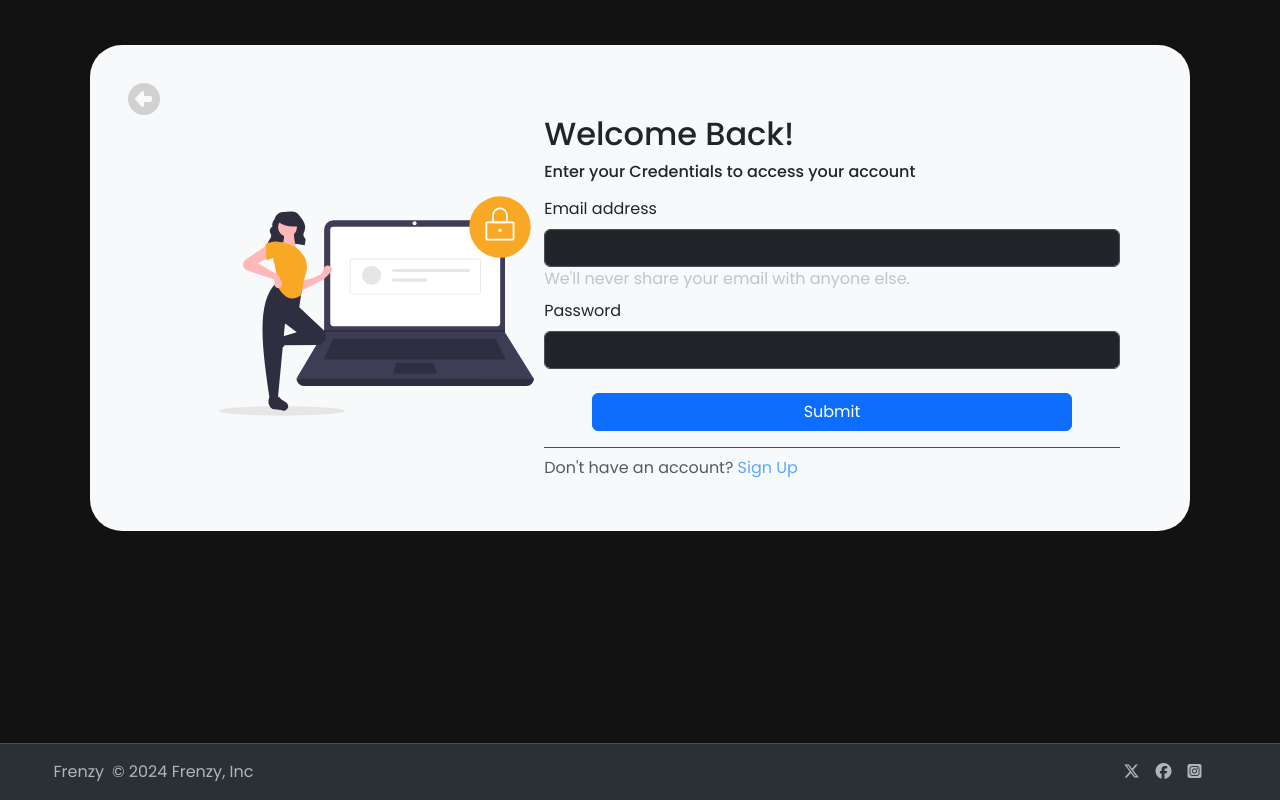
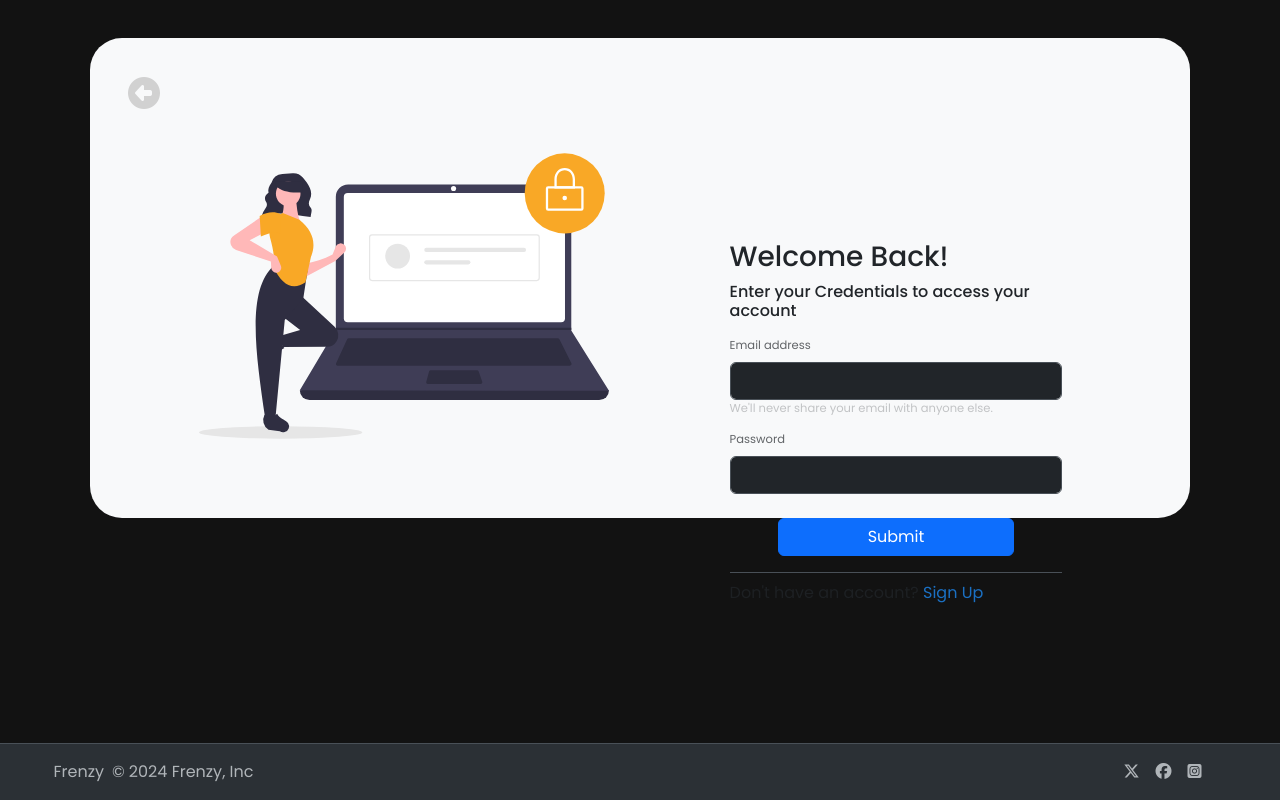
Before and after one commit to 22f1001635/Frenzy-household-services-app, a Vue app in the folder frontend/: page /signin in a window 1280 px wide. Built offline with nearby package versions, Linux system fonts and the light colour scheme.

Commit message:
ui refinement for desktop flow for sign in and sign up

```diff
--- a/frontend/src/assets/styles/sign.css
+++ b/frontend/src/assets/styles/sign.css
@@ -1,11 +1,11 @@
 body{
     background-color: #121212;
-    overflow:auto;
+    overflow:hidden;
 }
 #forms{
     padding:0vw 7vw;
-    padding-bottom: 5vw;
-    padding-top: 3.5% !important;
+    padding-bottom: 3vw;
+    padding-top: 3% !important;
     #back>a{
         text-decoration: none;
         color: #d1d1d1;
@@ -20,23 +20,42 @@ body{
         padding-left: 3vw;
         padding-top: 3vw;
     }
-    #back > h2 {
+    #back > h3 {
         padding-top: 3.5vw;
-
     }
     #box{
     padding: 4.75vw;
     padding-left: 10vw;
     border-radius: 2em;
     display: flex;
+    height: 37.5vw;
     img{
-        width: 30vw;
+        width: 32vw;
+        margin:5%;
         }
     }
 }
 .mainform{
-    padding: 1vw;
-    padding-left: 15vw;
+position: absolute;
+height: 30vw;
+width: 40vw !important;
+padding: 0vw 7vw !important;
+top: 50% !important;
+left: 50% !important;
+margin-top: 2.5% !important;
+transform: translate(-50%, -50%) !important;
+margin-left: 20vw;
+}
+.mainform2{
+    position: absolute;
+    height: 30vw;
+    width: 40vw !important;
+    padding: 0vw 7vw !important;
+    top: 42.5% !important;
+    left: 50% !important;
+    margin-top: 0.5% !important;
+    margin-left: 20vw;
+    transform: translate(-50%, -50%) !important;
 }
 .text-dark-muted>a{
     text-decoration: none;
@@ -48,3 +67,7 @@ body{
     font-weight: 600;
     opacity: 100 !important;
 }
+#emailHelp,label{
+    font-size: 0.9vw;
+    opacity: 0.7;
+}
--- a/frontend/src/views/signin.vue
+++ b/frontend/src/views/signin.vue
@@ -31,14 +31,14 @@ const handleSubmit = async (event) => {
     <main>
     <div id="forms" style="padding-top: 4%;">
         <div id="back"><a href="javascript:window.history.back()"><i class="fa-solid fa-circle-left" style="font-size:250%;"></i></a></div>
-        <div id="box" class="bg-light text-dark" style="padding: 9.5% 4.75%;">
-            <img src="../assets/images/login.svg" draggable="false" style="padding-left: 7%;">
+        <div id="box" class="bg-light text-dark">
+            <img src="../assets/images/login.svg" draggable="false">
             <div class="mainform">
-                <h2>Welcome Back!</h2>
+                <h3>Welcome Back!</h3>
                 <h6>Enter your Credentials to access your account</h6>
                 <!--Form Fields-->
                 <form @submit="handleSubmit">
-                    <div class="form-group pt-2 pb-2">
+                    <div class="form-group pt-1 pb-2">
                         <label class="form-label">Email address</label>
                         <input
                             type="email"
--- a/frontend/src/views/signup.vue
+++ b/frontend/src/views/signup.vue
@@ -38,20 +38,20 @@ const handleSubmit = async(event) => {
     <div id="forms" style="padding-top: 3vw; padding-bottom: 6vw;">
         <div id="back"><a href="javascript:window.history.back()"><i class="fa-solid fa-circle-left" style="font-size:250%;"></i></a></div>
         <div id="box" class="bg-light text-dark">
-            <img src="../assets/images/login.svg" draggable="false" style="width: 24.5vw;">
-            <div class="mainform">
-                <h2>Welcome New User!</h2>
+            <img src="../assets/images/login.svg" draggable="false">
+            <div class="mainform2">
+                <h3>Welcome New User!</h3>
                 <h6>Enter your Information to make your account</h6>
                 <!--Form Fields-->
                 <form @submit="handleSubmit">
-                    <div class="form-group pt-2 pb-2">
+                    <div class="form-group pt-1 pb-2">
                         <label class="form-label">Full Name</label>
                         <input type="text" class="form-control" v-model="username" required>
                     </div>
                     <div class="form-group pb-2">
                         <label class="form-label">Email address</label>
                         <input type="email" class="form-control" aria-describedby="emailHelp" v-model="email" required>
-                        <div id="emailHelp" class="opacity-25 ">We'll never share your email with anyone else.</div>
+                        <div id="emailHelp" class="opacity-25">We'll never share your email with anyone else.</div>
                     </div>
                     <div class="form-group pb-2">
                         <label class="form-label">Password</label>
```
Also changed, not shown: 1 other file (tests, documents, lock files or other folders).
